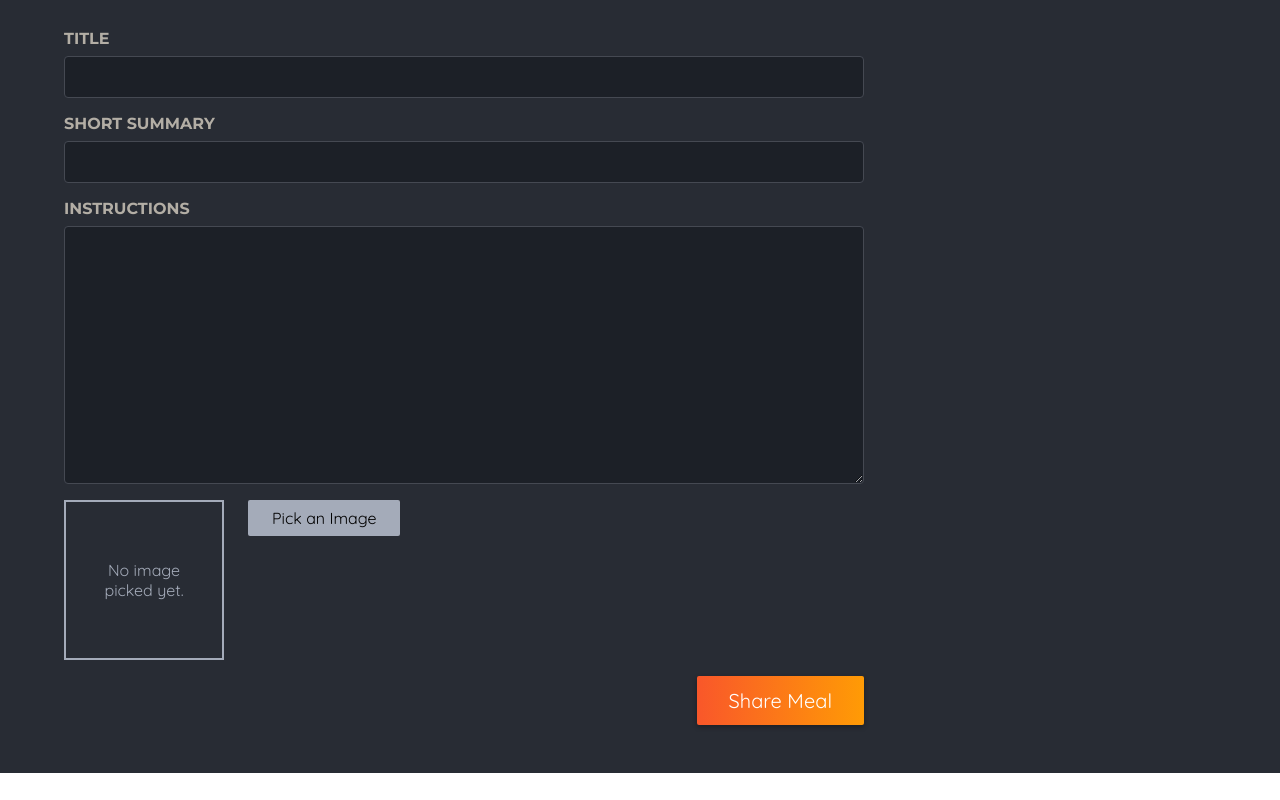
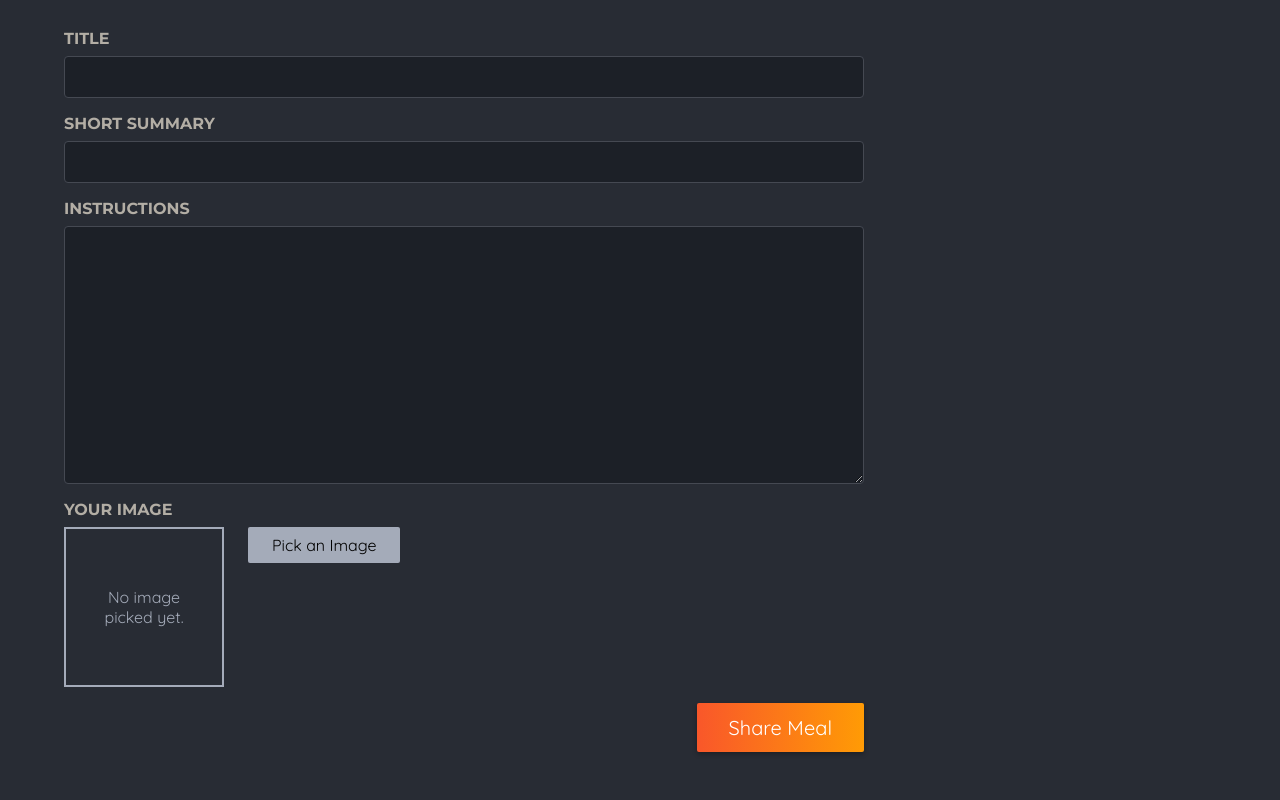
Before and after one commit to shabanovd97/foodies, a Next.js app: page /meals/share in a window 1280 px wide. Shown: the part 480-1280 px from the top of the page. Before the commit the page ends 1253 px from the top, so only its background shows below. Built offline with nearby package versions, Linux system fonts and the light colour scheme.

Commit message:
fix image picker

```diff
--- a/app/meals/share/page.js
+++ b/app/meals/share/page.js
@@ -1,3 +1,4 @@
+import { submitShareMealForm } from '@lib/actions';
 import ImagePicker from '@components/meals/image-picker';
 
 import styles from './page.module.css';
@@ -12,7 +13,7 @@ export default function Share() {
         <p>Or any other meal you feel needs sharing!</p>
       </header>
       <main className={styles.main}>
-        <form className={styles.form}>
+        <form className={styles.form} action={submitShareMealForm}>
           <div className={styles.row}>
             <p>
               <label htmlFor="name">Your name</label>
@@ -40,7 +41,7 @@ export default function Share() {
               required
             ></textarea>
           </p>
-          <ImagePicker labelText="" imageName="" />
+          <ImagePicker label="Your image" name="image" />
           <p className={styles.actions}>
             <button type="submit">Share Meal</button>
           </p>
--- a/components/meals/image-picker/index.js
+++ b/components/meals/image-picker/index.js
@@ -5,7 +5,7 @@ import Image from 'next/image';
 
 import styles from './style.module.css';
 
-export default function ImagePicker({ labelText, imageName }) {
+export default function ImagePicker({ label, name }) {
   const [pickedImage, setPickedImage] = useState(null);
   const imageInputRef = useRef();
 
@@ -32,7 +32,7 @@ export default function ImagePicker({ labelText, imageName }) {
 
   return (
     <div className={styles.picker}>
-      <label htmlFor={imageName}>{labelText}</label>
+      <label htmlFor={name}>{label}</label>
       <div className={styles.controls}>
         <div className={styles.preview}>
           {!pickedImage ? (
@@ -44,9 +44,9 @@ export default function ImagePicker({ labelText, imageName }) {
         <input
           className={styles.input}
           type="file"
-          id={imageName}
+          id={name}
           accept="image/png, image/jpeg"
-          name={imageName}
+          name={name}
           ref={imageInputRef}
           onChange={handleImageChange}
           required
```
